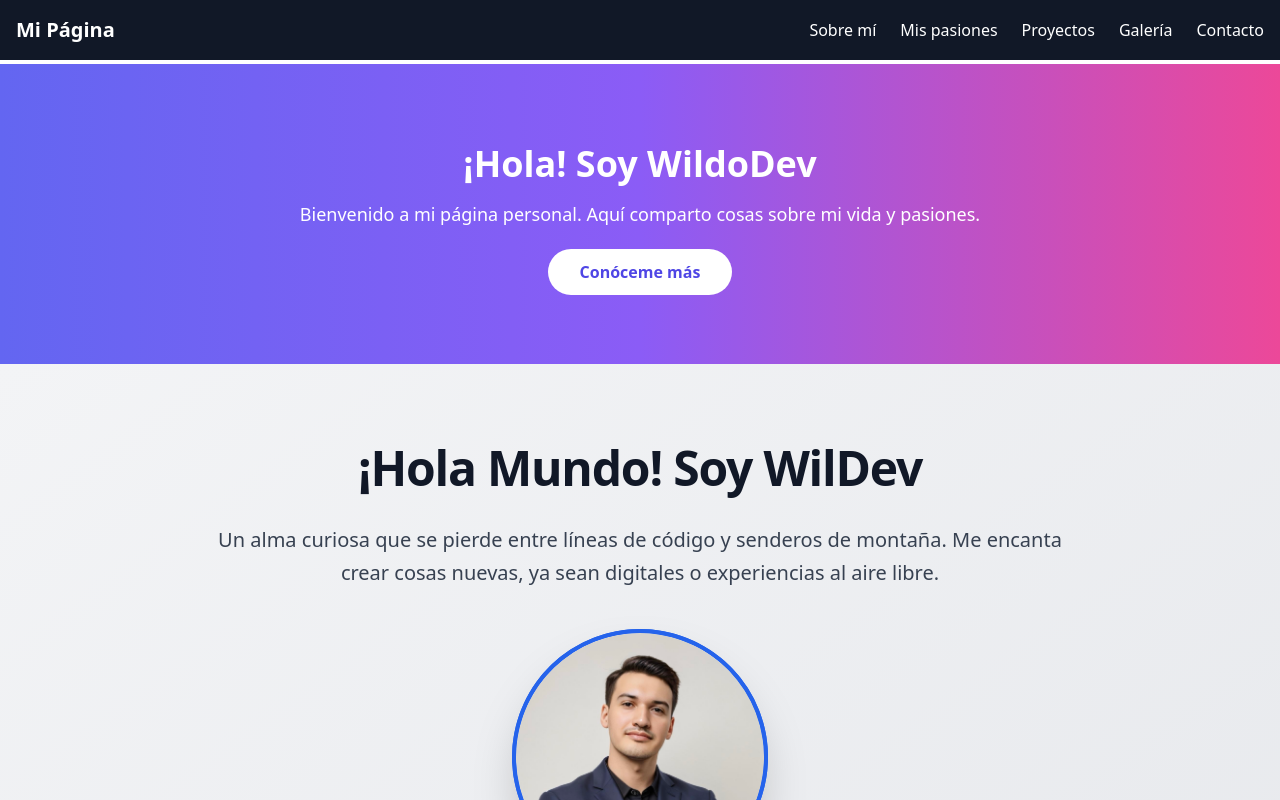
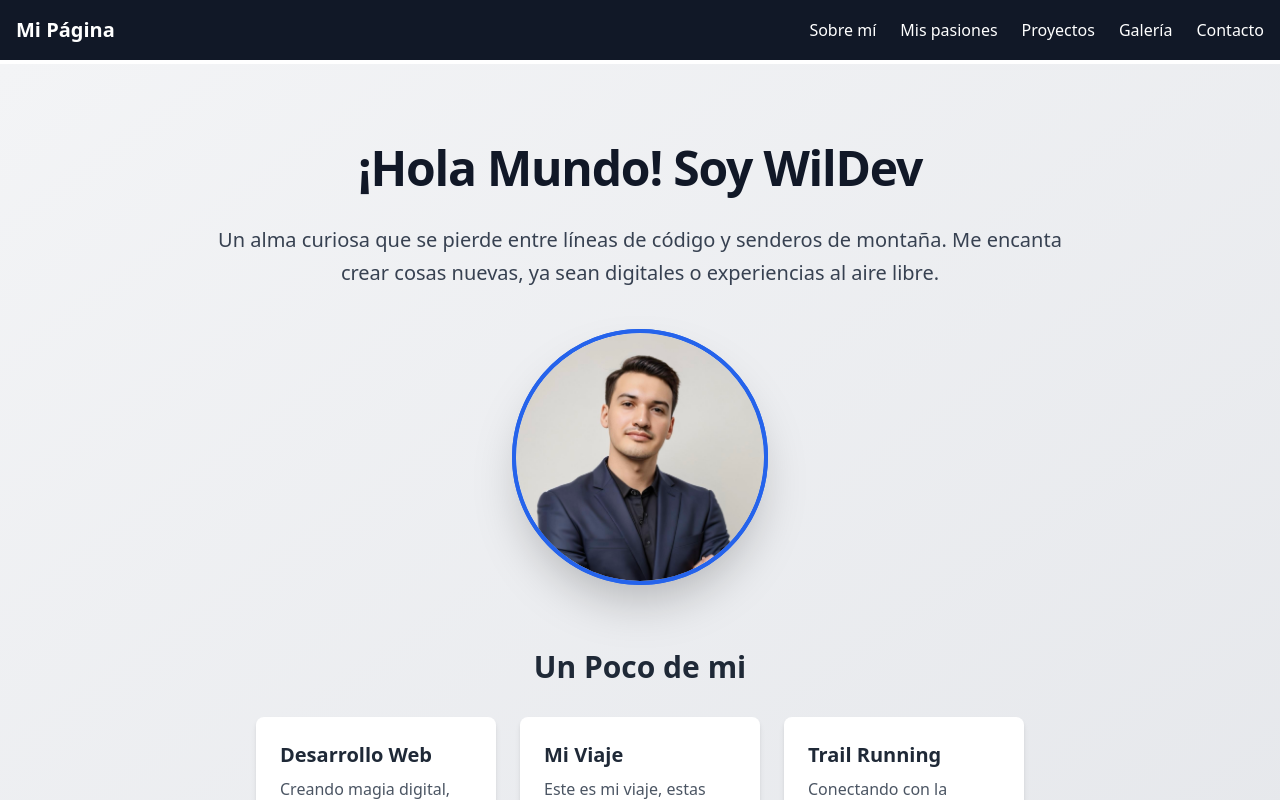
Before and after one commit to WildoFari/My-personal-page, a Next.js app: page / in a window 1280 px wide. Shown: the top 800 px of the page. Built offline with nearby package versions, Linux system fonts and the light colour scheme.

Commit message:
Hero removed

```diff
--- a/src/app/page.tsx
+++ b/src/app/page.tsx
@@ -8,7 +8,7 @@ import Projects from "@/sections/Projects";
 export default function Home() {
   return (
     <main>
-      <Hero />
+      {/* <Hero /> */}
       <About />
       <Passions />
       <Projects />
--- a/src/sections/Hero.tsx
+++ b/src/sections/Hero.tsx
@@ -1,17 +1,10 @@
 export default function Hero() {
     return (
-        <section className="bg-gradient-to-r from-indigo-500 via-purple-500 to-pink-500 text-white py-20 text-center">
+        <section className="bg-gradient-to-r from-indigo-500 via-purple-500 to-pink-500 text-white py-5 text-center">
             <div className="container mx-auto px-4">
-                <h1 className="text-4xl font-bold mb-4">¡Hola! Soy WildoDev</h1>
                 <p className="text-lg mb-8">
                     Bienvenido a mi página personal. Aquí comparto cosas sobre mi vida y pasiones.
                 </p>
-                <a
-                    href="#about"
-                    className="bg-white text-indigo-600 py-3 px-8 rounded-full font-semibold hover:bg-indigo-100 transition duration-300"
-                >
-                    Conóceme más
-                </a>
             </div>
         </section>
     );
```
